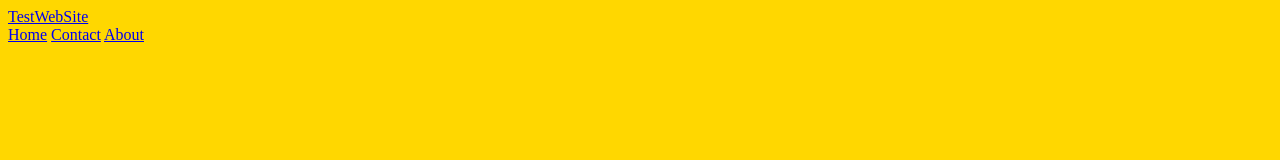
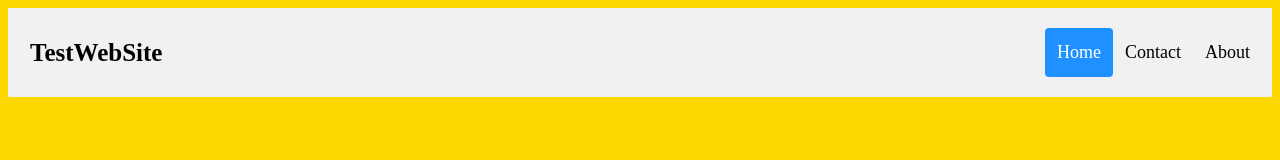
Before and after one commit to KCleutjens/test, a plain HTML site: page index.html in a window 1280 px wide. Drawn offline with Linux system fonts and the light colour scheme.

Commit message:
Update index.html

```diff
--- a/index.html
+++ b/index.html
@@ -1,6 +1,7 @@
 <html>
 <head>
 <body>
+  <link rel="stylesheet" type="text/css" href="css/menubar.css">
 <title>Test Website</title>
 </head>
 </body>
```
